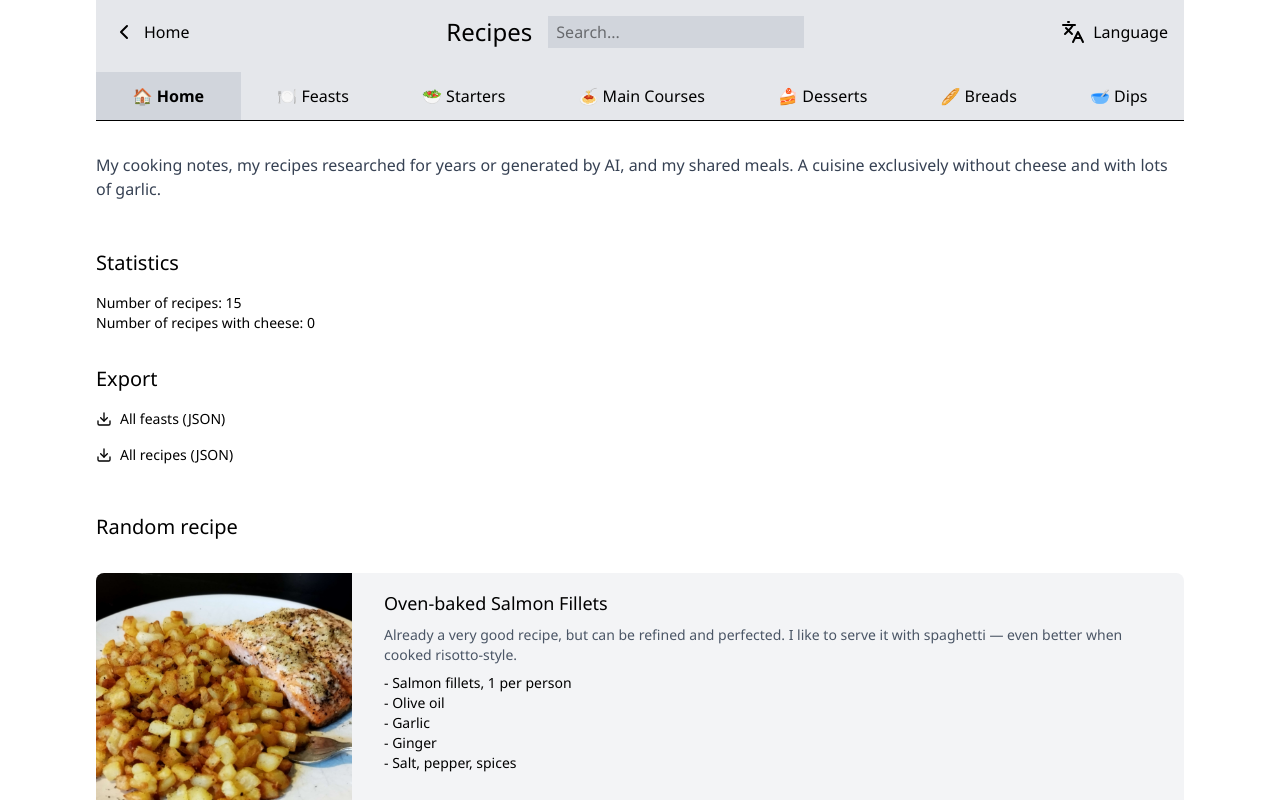
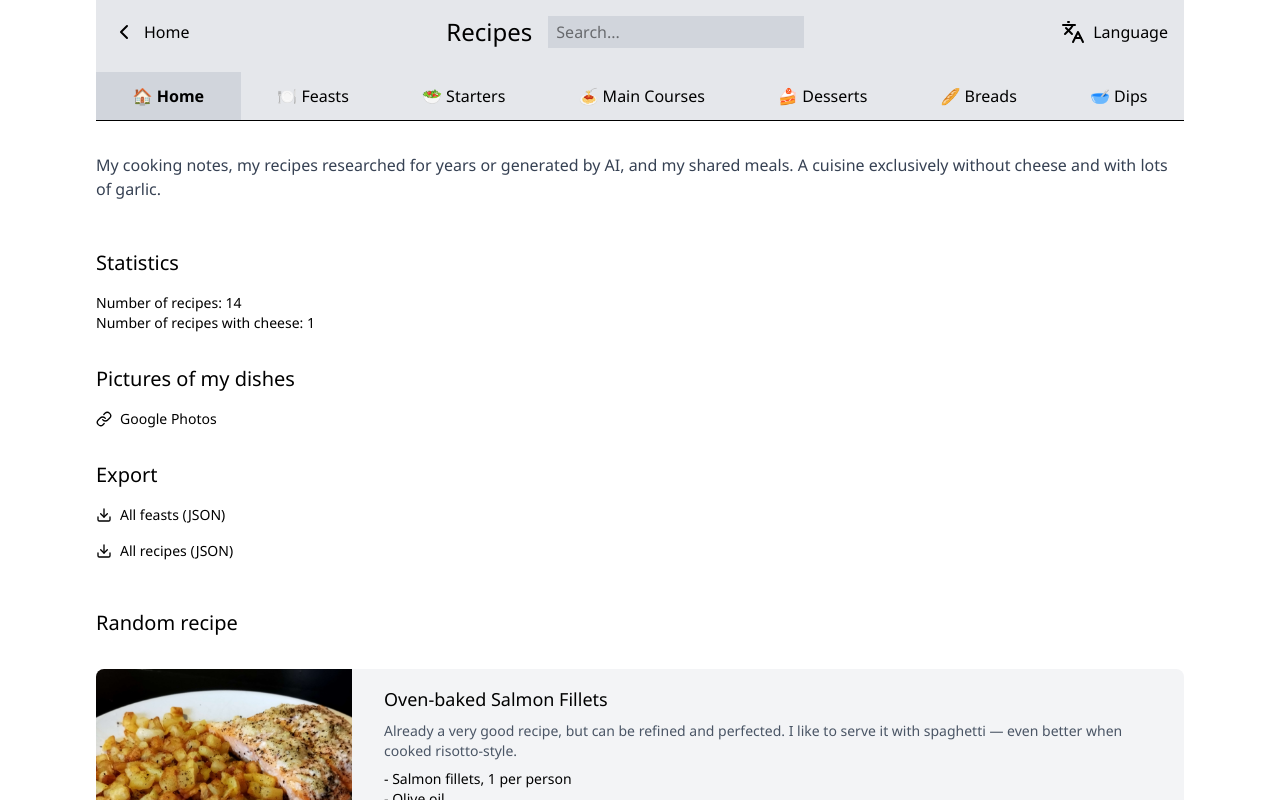
Before and after one commit to MarioVieilledent/MarioVieilledent.github.io, a React (Vite) app: page /#/recipes in a window 1280 px wide. Shown: the top 800 px of the page. Built offline with nearby package versions, Linux system fonts and the light colour scheme.

Commit message:
sjfsjfsjfg

```diff
--- a/src/components/recipes/RecipesHome.tsx
+++ b/src/components/recipes/RecipesHome.tsx
@@ -1,4 +1,4 @@
-import { LuDownload } from "react-icons/lu";
+import { LuDownload, LuLink } from "react-icons/lu";
 import { useIsMobile } from "../../utils/isMobileHook";
 import { useTranslation } from "../../utils/TranslationContext";
 import { randomIndexBasedOnDate } from "../../utils/utils";
@@ -10,6 +10,8 @@ interface RecipesHomeProps {
   feasts: Feast[];
   recipes: Recipe[];
 }
+
+const recipeWithCheese = 1; // La pizza margheritta :c
 
 const RecipesHome = ({ feasts, recipes }: RecipesHomeProps) => {
   const { t } = useTranslation();
@@ -24,7 +26,7 @@ const RecipesHome = ({ feasts, recipes }: RecipesHomeProps) => {
     feasts.length > 0
       ? feasts.reduce(
           (acc, f) => (acc.mealNumber > f.mealNumber ? acc : f),
-          feasts[0]
+          feasts[0],
         )
       : undefined;
 
@@ -46,9 +48,21 @@ const RecipesHome = ({ feasts, recipes }: RecipesHomeProps) => {
           <div className="text-xl pt-4">{t("statistics")}</div>
           <div className="flex flex-col">
             <div className="text-sm">{`${t("recipesNumber")} ${
-              recipes.length
+              recipes.length - recipeWithCheese
             }`}</div>
-            <div className="text-sm">{`${t("recipesWithCheese")} ${0}`}</div>
+            <div className="text-sm">{`${t("recipesWithCheese")} ${recipeWithCheese}`}</div>
+          </div>
+
+          <div>
+            <div className="text-xl pt-4 pb-4">{t("picturesOfMyDishes")}</div>
+            <a
+              className="flex items-center gap-2 cursor-pointer text-sm"
+              href="https://photos.app.goo.gl/yhvnvTkcjudMB88S8"
+              target="_blank"
+            >
+              <LuLink size="16" />
+              Google Photos
+            </a>
           </div>
 
           <div className="text-xl pt-4">{t("export")}</div>
--- a/src/utils/translations.ts
+++ b/src/utils/translations.ts
@@ -670,4 +670,15 @@ export const translations = {
     "エクスポート",
     "导出",
   ],
+  picturesOfMyDishes: [
+    "Pictures of my dishes",
+    "Photos de mes plats",
+    "Foto dei miei piatti",
+    "Fotos de mis platos",
+    "Bilder av rettene mine",
+    "Yemeklerimin fotoğrafları",
+    "Φωτογραφίες των πιάτων μου",
+    "自分の料理の写真",
+    "我的菜肴照片",
+  ],
 };
```
Also changed, not shown: 1 other file (tests, documents, lock files or other folders).
